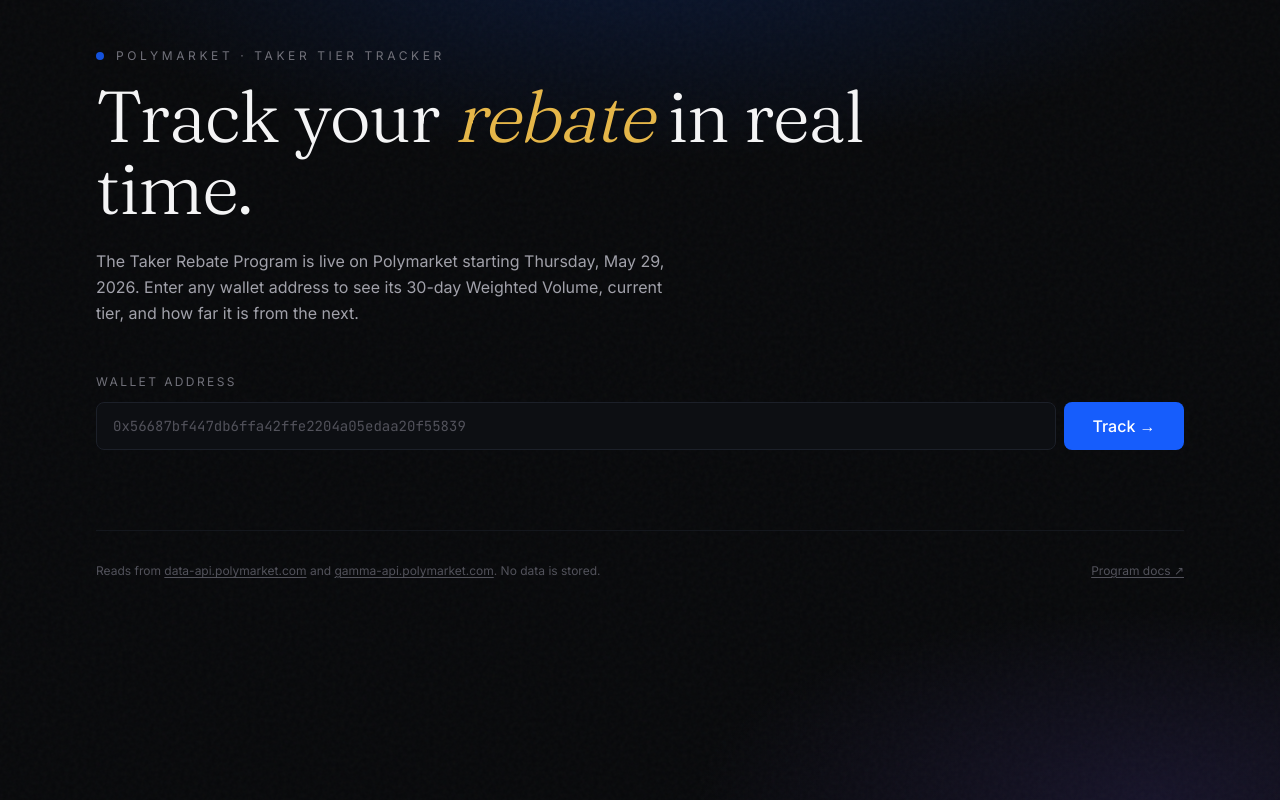
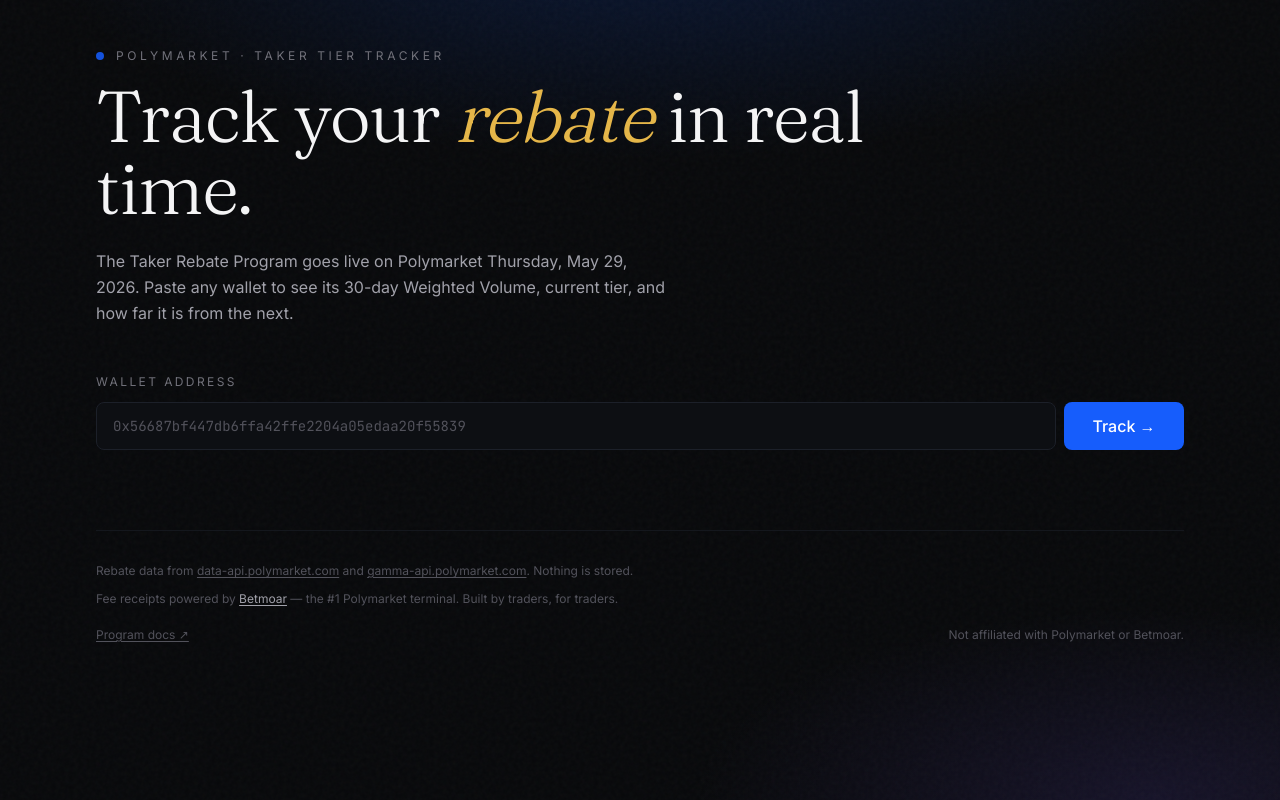
Before and after one commit to 0xHolmes/polymarket-rebate-tracker2.0, a Next.js app: page / in a window 1280 px wide. Built offline with nearby package versions, Linux system fonts and the light colour scheme.

Commit message:
Update page.tsx

```diff
--- a/app/page.tsx
+++ b/app/page.tsx
@@ -56,7 +56,7 @@
           Track your <span className="italic" style={{ color: "#E5B649" }}>rebate</span> in real time.
         </h1>
         <p className="text-zinc-400 mt-6 max-w-xl leading-relaxed">
-          The Taker Rebate Program is live on Polymarket starting Thursday, May 29, 2026. Enter any wallet address to see its 30-day Weighted Volume, current tier, and how far it is from the next.
+          The Taker Rebate Program goes live on Polymarket Thursday, May 29, 2026. Paste any wallet to see its 30-day Weighted Volume, current tier, and how far it is from the next.
         </p>
       </header>
 
@@ -83,20 +83,29 @@
           <TradesList trades={rebates.recentTrades} />
 
           <a href={`https://www.betmoar.fun/poly-fees/${rebates.address}`} target="_blank" rel="noopener noreferrer" className="block bg-ink-800 border border-ink-600 hover:border-accent rounded-xl p-5 transition-colors group">
-            <div className="flex items-center justify-between">
+            <div className="flex items-center justify-between gap-4">
               <div>
-                <p className="text-xs uppercase tracking-[0.2em] text-zinc-500 mb-1">Want your fee receipt?</p>
-                <p className="text-zinc-200 group-hover:text-accent transition-colors">View total fees paid on Betmoar →</p>
+                <p className="text-xs uppercase tracking-[0.2em] text-zinc-500 mb-1">Curious about lifetime fees paid?</p>
+                <p className="text-zinc-200 group-hover:text-accent transition-colors">View this wallet's fee receipt on Betmoar →</p>
+                <p className="text-xs text-zinc-600 mt-1">Betmoar reads on-chain FeeRefunded events directly — the most accurate source.</p>
               </div>
-              <span className="text-zinc-600 group-hover:text-accent transition-colors font-mono text-sm">betmoar.fun</span>
+              <span className="text-zinc-600 group-hover:text-accent transition-colors font-mono text-xs whitespace-nowrap">betmoar.fun</span>
             </div>
           </a>
         </div>
       )}
 
-      <footer className="mt-20 pt-8 border-t border-ink-700 text-xs text-zinc-600 flex flex-wrap justify-between gap-3">
-        <p>Reads from <a href="https://docs.polymarket.com/api-reference/core/get-trades-for-a-user-or-markets" target="_blank" rel="noopener noreferrer" className="hover:text-zinc-400 underline underline-offset-2">data-api.polymarket.com</a> and <a href="https://gamma-api.polymarket.com" target="_blank" rel="noopener noreferrer" className="hover:text-zinc-400 underline underline-offset-2">gamma-api.polymarket.com</a>. No data is stored.</p>
-        <p><a href="https://docs.polymarket.com/trading/taker-rebates" target="_blank" rel="noopener noreferrer" className="hover:text-zinc-400 underline underline-offset-2">Program docs ↗</a></p>
+      <footer className="mt-20 pt-8 border-t border-ink-700 text-xs text-zinc-600 space-y-3">
+        <p>
+          Rebate data from <a href="https://docs.polymarket.com/api-reference/core/get-trades-for-a-user-or-markets" target="_blank" rel="noopener noreferrer" className="hover:text-zinc-400 underline underline-offset-2">data-api.polymarket.com</a> and <a href="https://gamma-api.polymarket.com" target="_blank" rel="noopener noreferrer" className="hover:text-zinc-400 underline underline-offset-2">gamma-api.polymarket.com</a>. Nothing is stored.
+        </p>
+        <p>
+          Fee receipts powered by <a href="https://www.betmoar.fun" target="_blank" rel="noopener noreferrer" className="text-zinc-400 hover:text-accent underline underline-offset-2">Betmoar</a> — the #1 Polymarket terminal. Built by traders, for traders.
+        </p>
+        <p className="flex flex-wrap justify-between gap-3 pt-2">
+          <span><a href="https://docs.polymarket.com/trading/taker-rebates" target="_blank" rel="noopener noreferrer" className="hover:text-zinc-400 underline underline-offset-2">Program docs ↗</a></span>
+          <span>Not affiliated with Polymarket or Betmoar.</span>
+        </p>
       </footer>
     </main>
   );
```
